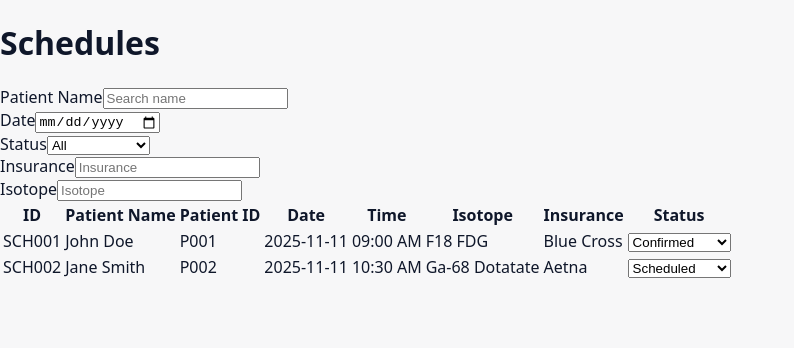
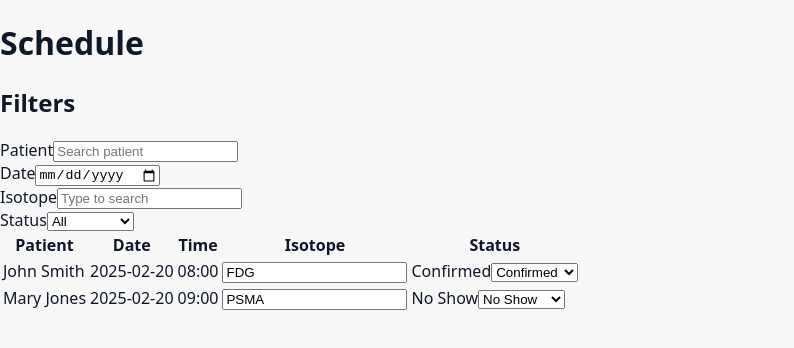
Before and after one commit to bmary55/DoseVision-v5-Clean2, a Next.js app: page /optimize/schedule in a window 1280 px wide. Shown: the top 348 px of the page, without its empty margins (0-794 px from the left). Built offline with nearby package versions, Linux system fonts and the light colour scheme.

Commit message:
Update page.tsx

```diff
--- a/app/optimize/schedule/page.tsx
+++ b/app/optimize/schedule/page.tsx
@@ -2,162 +2,138 @@
 
 import { useState } from "react";
 
-type Status =
-  | "Scheduled"
-  | "Confirmed"
-  | "Pending Auth"
-  | "Canceled"
-  | "No Show";
-
-interface ScheduleItem {
-  id: string;
-  patientName: string;
-  patientId: string;
-  date: string;
-  time: string;
-  isotope: string;
-  insurance: string;
-  status: Status;
-}
-
-const STATUS_COLORS: Record<Status, string> = {
-  Scheduled:
-    "bg-gray-200 text-gray-700 border border-gray-400",
-  Confirmed:
-    "bg-green-100 text-green-800 border border-green-300",
-  "Pending Auth":
-    "bg-yellow-100 text-yellow-800 border border-yellow-300",
-  Canceled:
-    "bg-red-100 text-red-700 border border-red-300",
-  "No Show":
-    "bg-yellow-300 text-red-700 border border-red-500 font-bold",
+const STATUS_COLORS = {
+  Confirmed: "bg-green-100 text-green-800 border border-green-300",
+  Pending: "bg-yellow-100 text-yellow-800 border border-yellow-300",
+  Cancelled: "bg-gray-200 text-gray-700 border border-gray-300",
+  "No Show": "bg-red-200 text-red-800 border border-red-400",
+  Completed: "bg-blue-100 text-blue-800 border border-blue-300",
 };
 
+const ISOTOPES = ["FDG", "F18 Amyloid", "PSMA", "Cardiac", "NaF", "Ga68", "F18"];
+
 export default function SchedulePage() {
-  const [filterName, setFilterName] = useState("");
-  const [filterDate, setFilterDate] = useState("");
-  const [filterStatus, setFilterStatus] = useState("");
-  const [filterInsurance, setFilterInsurance] = useState("");
-  const [filterIsotope, setFilterIsotope] = useState("");
+  const [filters, setFilters] = useState({
+    patient: "",
+    date: "",
+    isotope: "",
+    status: "",
+  });
 
-  const [items, setItems] = useState<ScheduleItem[]>([
+  const [schedules, setSchedules] = useState([
     {
-      id: "SCH001",
-      patientName: "John Doe",
-      patientId: "P001",
-      date: "2025-11-11",
-      time: "09:00 AM",
-      isotope: "F18 FDG",
-      insurance: "Blue Cross",
+      id: 1,
+      patient: "John Smith",
+      date: "2025-02-20",
+      time: "08:00",
+      isotope: "FDG",
       status: "Confirmed",
     },
     {
-      id: "SCH002",
-      patientName: "Jane Smith",
-      patientId: "P002",
-      date: "2025-11-11",
-      time: "10:30 AM",
-      isotope: "Ga-68 Dotatate",
-      insurance: "Aetna",
-      status: "Scheduled",
+      id: 2,
+      patient: "Mary Jones",
+      date: "2025-02-20",
+      time: "09:00",
+      isotope: "PSMA",
+      status: "No Show",
     },
   ]);
 
-  const updateStatus = (id: string, newStatus: Status) => {
-    setItems((prev) =>
-      prev.map((x) => (x.id === id ? { ...x, status: newStatus } : x))
+  const handleStatusChange = (id, newStatus) => {
+    setSchedules((s) =>
+      s.map((x) => (x.id === id ? { ...x, status: newStatus } : x))
     );
   };
 
-  const filtered = items.filter((x) => {
+  const handleFilterChange = (field, value) =>
+    setFilters({ ...filters, [field]: value });
+
+  const filtered = schedules.filter((x) => {
     return (
-      (filterName === "" ||
-        x.patientName.toLowerCase().includes(filterName.toLowerCase())) &&
-      (filterDate === "" || x.date === filterDate) &&
-      (filterStatus === "" || x.status === filterStatus) &&
-      (filterInsurance === "" || x.insurance === filterInsurance) &&
-      (filterIsotope === "" ||
-        x.isotope.toLowerCase().includes(filterIsotope.toLowerCase()))
+      (filters.patient === "" ||
+        x.patient.toLowerCase().includes(filters.patient.toLowerCase())) &&
+      (filters.date === "" || x.date === filters.date) &&
+      (filters.isotope === "" ||
+        x.isotope.toLowerCase().includes(filters.isotope.toLowerCase())) &&
+      (filters.status === "" ||
+        x.status.toLowerCase().includes(filters.status.toLowerCase()))
     );
   });
 
   return (
-    <div className="p-6 space-y-8">
-      <h1 className="text-3xl font-semibold">Schedules</h1>
+    <div className="p-6 space-y-6 max-w-6xl mx-auto">
+      <h1 className="text-2xl font-semibold">Schedule</h1>
 
       {/* FILTERS */}
-      <div className="grid grid-cols-5 gap-4 bg-gray-50 p-4 rounded shadow-sm border">
+      <div className="bg-white p-4 rounded-xl shadow-sm border">
+        <h2 className="text-lg font-medium mb-3">Filters</h2>
+
+        <div className="grid grid-cols-4 gap-4 text-sm">
           <div>
-          <label className="text-sm font-semibold block mb-1">
-            Patient Name
-          </label>
+            <label className="font-medium block mb-1">Patient</label>
             <input
               className="input input-bordered w-full"
-            placeholder="Search name"
-            value={filterName}
-            onChange={(e) => setFilterName(e.target.value)}
+              placeholder="Search patient"
+              value={filters.patient}
+              onChange={(e) => handleFilterChange("patient", e.target.value)}
             />
           </div>
 
           <div>
-          <label className="text-sm font-semibold block mb-1">Date</label>
+            <label className="font-medium block mb-1">Date</label>
             <input
               type="date"
               className="input input-bordered w-full"
-            value={filterDate}
-            onChange={(e) => setFilterDate(e.target.value)}
+              value={filters.date}
+              onChange={(e) => handleFilterChange("date", e.target.value)}
             />
           </div>
 
           <div>
-          <label className="text-sm font-semibold block mb-1">Status</label>
-          <select
-            className="select select-bordered w-full"
-            value={filterStatus}
-            onChange={(e) => setFilterStatus(e.target.value)}
-          >
-            <option value="">All</option>
-            <option value="Scheduled">Scheduled</option>
-            <option value="Confirmed">Confirmed</option>
-            <option value="Pending Auth">Pending Auth</option>
-            <option value="Canceled">Canceled</option>
-            <option value="No Show">No Show</option>
-          </select>
+            <label className="font-medium block mb-1">Isotope</label>
+            <input
+              className="input input-bordered w-full"
+              placeholder="Type to search"
+              value={filters.isotope}
+              onChange={(e) =>
+                handleFilterChange("isotope", e.target.value)
+              }
+              list="iso-list"
+            />
+            <datalist id="iso-list">
+              {ISOTOPES.map((i) => (
+                <option key={i} value={i} />
+              ))}
+            </datalist>
           </div>
 
           <div>
-          <label className="text-sm font-semibold block mb-1">Insurance</label>
-          <input
-            className="input input-bordered w-full"
-            placeholder="Insurance"
-            value={filterInsurance}
-            onChange={(e) => setFilterInsurance(e.target.value)}
-          />
+            <label className="font-medium block mb-1">Status</label>
+            <select
+              className="select select-bordered w-full"
+              value={filters.status}
+              onChange={(e) => handleFilterChange("status", e.target.value)}
+            >
+              <option value="">All</option>
+              {Object.keys(STATUS_COLORS).map((s) => (
+                <option key={s} value={s}>
+                  {s}
+                </option>
+              ))}
+            </select>
           </div>
-
-        <div>
-          <label className="text-sm font-semibold block mb-1">Isotope</label>
-          <input
-            className="input input-bordered w-full"
-            placeholder="Isotope"
-            value={filterIsotope}
-            onChange={(e) => setFilterIsotope(e.target.value)}
-          />
         </div>
       </div>
 
       {/* TABLE */}
-      <div className="overflow-x-auto">
-        <table className="table table-zebra w-full">
+      <div className="overflow-x-auto bg-white p-4 rounded-xl shadow-sm border">
+        <table className="table table-sm">
           <thead>
-            <tr>
-              <th>ID</th>
-              <th>Patient Name</th>
-              <th>Patient ID</th>
+            <tr className="text-gray-700">
+              <th>Patient</th>
               <th>Date</th>
               <th>Time</th>
               <th>Isotope</th>
-              <th>Insurance</th>
               <th>Status</th>
             </tr>
           </thead>
@@ -165,30 +141,57 @@ export default function SchedulePage() {
           <tbody>
             {filtered.map((x) => (
               <tr key={x.id}>
-                <td>{x.id}</td>
-                <td>{x.patientName}</td>
-                <td>{x.patientId}</td>
+                <td>{x.patient}</td>
                 <td>{x.date}</td>
                 <td>{x.time}</td>
-                <td>{x.isotope}</td>
-                <td>{x.insurance}</td>
+
                 <td>
+                  <input
+                    className="input input-bordered input-sm w-32"
+                    value={x.isotope}
+                    onChange={(e) => {
+                      const val = e.target.value;
+                      setSchedules((s) =>
+                        s.map((row) =>
+                          row.id === x.id ? { ...row, isotope: val } : row
+                        )
+                      );
+                    }}
+                    list="iso-list"
+                  />
+                </td>
+
+                <td>
+                  <div
+                    className={`px-2 py-1 rounded text-xs inline-flex items-center gap-2 ${STATUS_COLORS[x.status]}`}
+                  >
+                    {x.status}
+
                     <select
-                    className={`px-2 py-1 rounded text-sm ${STATUS_COLORS[x.status]}`}
+                      className="bg-transparent text-xs outline-none"
                       value={x.status}
                       onChange={(e) =>
-                      updateStatus(x.id, e.target.value as Status)
+                        handleStatusChange(x.id, e.target.value)
                       }
                     >
-                    <option value="Scheduled">Scheduled</option>
-                    <option value="Confirmed">Confirmed</option>
-                    <option value="Pending Auth">Pending Auth</option>
-                    <option value="Canceled">Canceled</option>
-                    <option value="No Show">No Show</option>
+                      {Object.keys(STATUS_COLORS).map((s) => (
+                        <option key={s} value={s}>
+                          {s}
+                        </option>
+                      ))}
                     </select>
+                  </div>
                 </td>
               </tr>
             ))}
+
+            {filtered.length === 0 && (
+              <tr>
+                <td colSpan={5} className="text-center py-3 text-gray-500">
+                  No records found
+                </td>
+              </tr>
+            )}
           </tbody>
         </table>
       </div>
```
Lines whose indentation alone changed are shown as unchanged.
